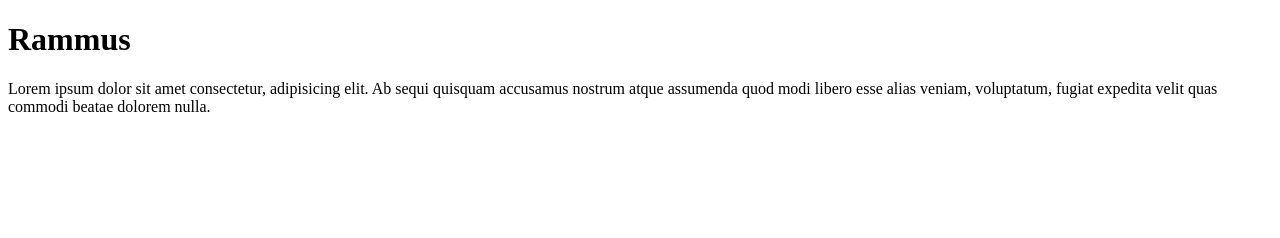
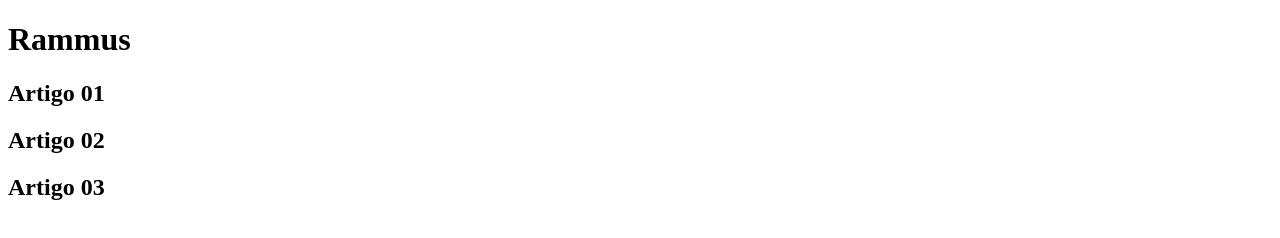
Before and after one commit to andrefnascimento/Projeto-Ramus, a plain HTML site: page index.html in a window 1280 px wide. Drawn offline with Linux system fonts and the light colour scheme.

Commit message:
Update index.html

```diff
--- a/index.html
+++ b/index.html
@@ -6,7 +6,22 @@
     <title>Rammus Hub de Redes Sociais</title>
 </head>
 <body>
-    <h1>Rammus</h1>
-    <p>Lorem ipsum dolor sit amet consectetur, adipisicing elit. Ab sequi quisquam accusamus nostrum atque assumenda quod modi libero esse alias veniam, voluptatum, fugiat expedita velit quas commodi beatae dolorem nulla.</p>
+    <main>
+        <head>
+            <h1>Rammus</h1>
+        </head>
+        <article>
+            <h2>Artigo 01</h2>
+        </article>
+        <article>
+            <h2>Artigo 02</h2>
+        </article>
+        <article>
+            <h2>Artigo 03</h2>
+        </article>
+
+
+    </main>
+
 </body>
 </html>
```
